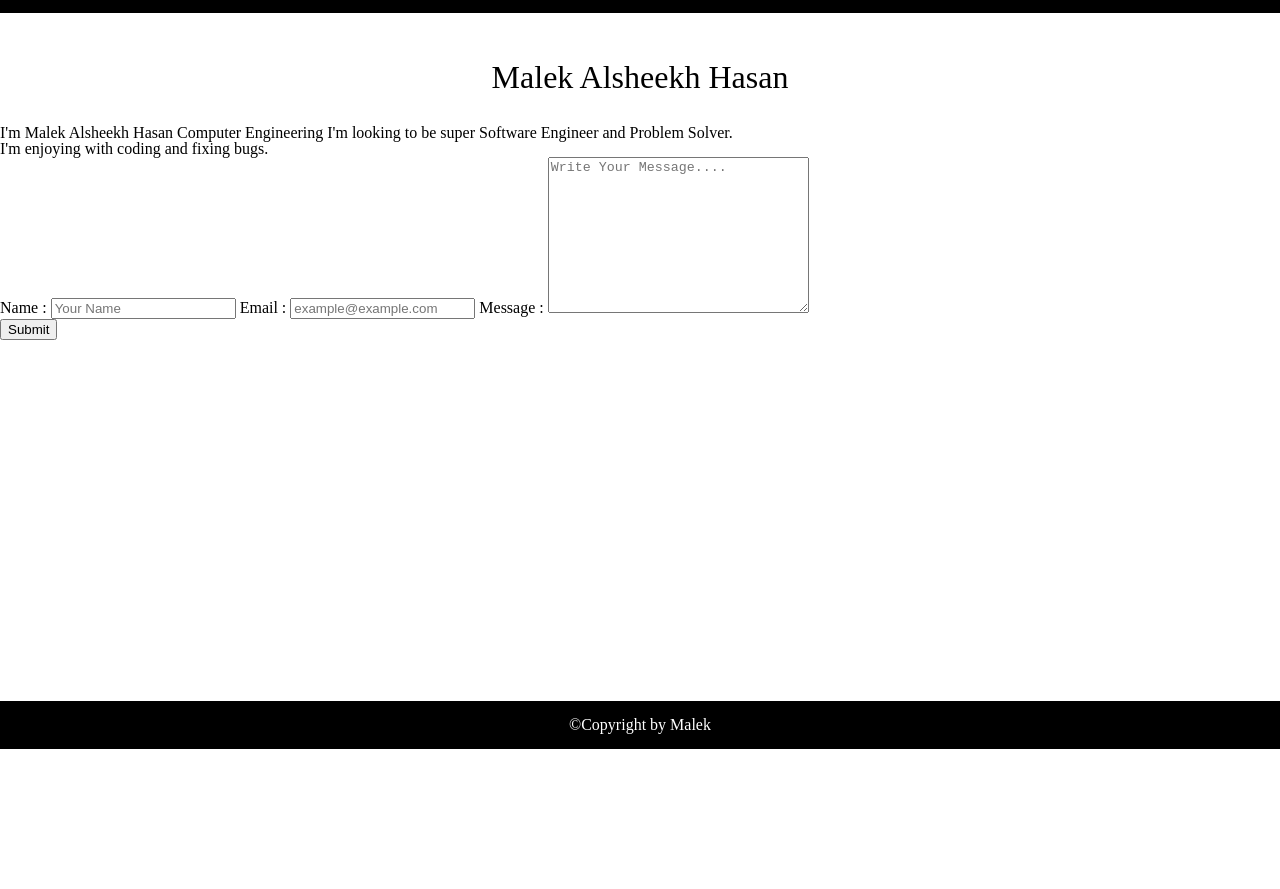
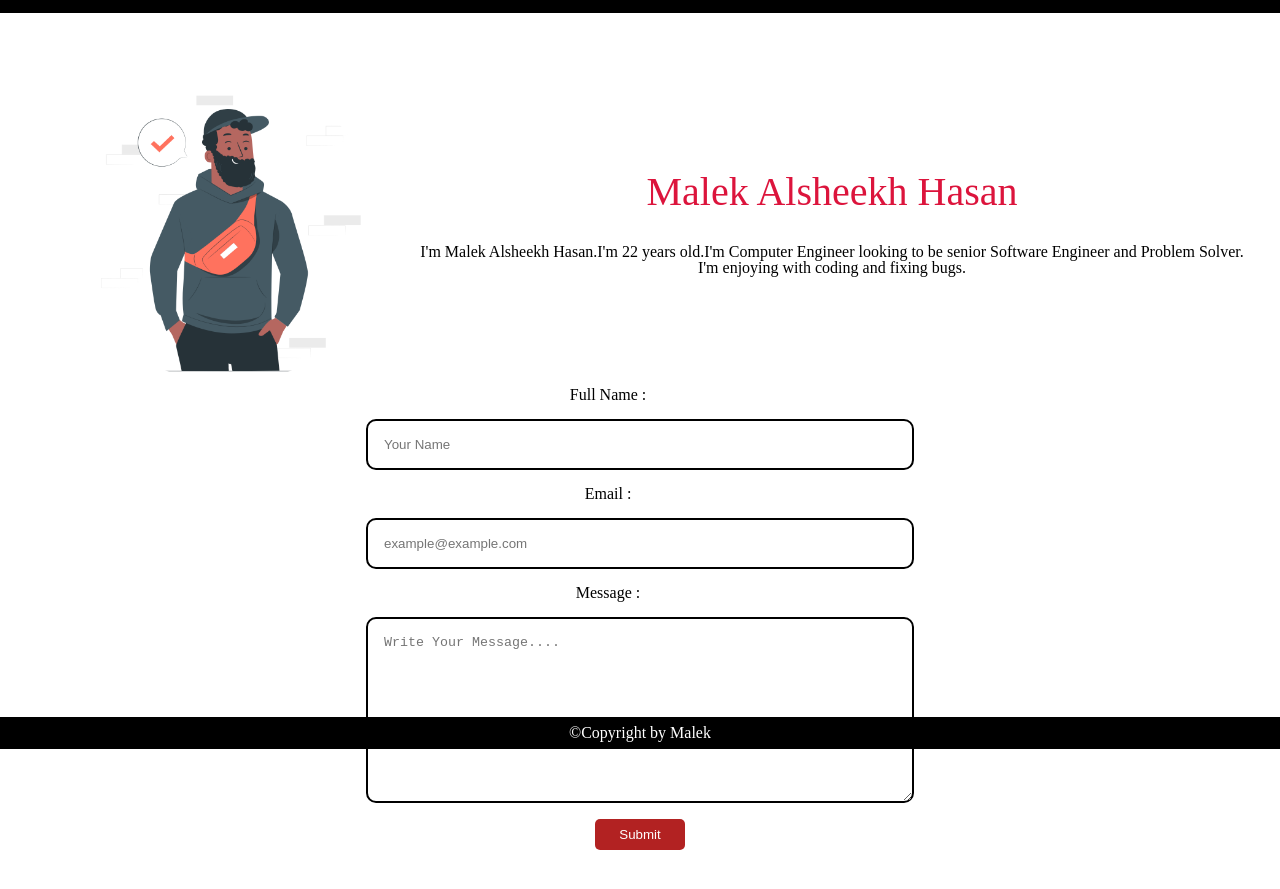
Before and after one commit to MalekHasan/todo-project, a plain HTML site: page about.html in a window 1280 px wide. Shown: the part 51-940 px from the top of the page. Before the commit the page ends 800 px from the top, so only its background shows below. Drawn offline with Linux system fonts and the light colour scheme.

Commit message:
complete styling todo website part 2

```diff
--- a/about.html
+++ b/about.html
@@ -12,34 +12,39 @@
 
 <body>
   <header>
-    <a class="logo" href="">
+    <a class="logo" href="index.html">
       <img src="img/My-logo.jpg" alt="">
     <h1>ToDo</h1>
     </a>
     <nav>
       <ul>
-        <li><a href="#">Home</a></li>
+        <li><a href="index.html">Home</a></li>
         <li><a href="about.html">About us</a></li>
       </ul>
     </nav>
   </header>
   <main>
-    <section>
-      <h2>Malek Alsheekh Hasan</h2>
-      <p>I'm Malek Alsheekh Hasan Computer Engineering I'm looking to be super Software
-        Engineer and Problem Solver. <br>
-        I'm enjoying with coding and fixing bugs.</p>
+    <section class="profile">
+      <div class="profile-img">
+        <img src="img/Waist bag-pana.png" alt="">
+      </div>
+  <div class="personal-data">
+    <h2 class="name">Malek Alsheekh Hasan</h2>
+    <p>I'm Malek Alsheekh Hasan.I'm 22 years old.I'm Computer Engineer looking to be senior Software
+      Engineer and Problem Solver. <br>
+      I'm enjoying with coding and fixing bugs.</p>
+  </div>
     </section>
     <section>
       <form action="">
-        <label for="">Name :</label>
+        <label for="">Full Name :</label>
         <input type="text" placeholder="Your Name">
         <label for="">Email :</label>
         <input type="text" placeholder="example@example.com">
         <label for="">Message :</label>
         <textarea name="Message" id="" cols="30" rows="10" placeholder="Write Your Message...."></textarea>
+        <button type="submit">Submit</button>
       </form>
-      <button type="submit">Submit</button>
     </section>
   </main>
   <footer>
--- a/css/style.css
+++ b/css/style.css
@@ -45,10 +45,28 @@ main {
   margin-top: 1rem;
   width: 100%;
 }
+.profile{
+  display: flex;
+  justify-content: center;
+  align-items: center;
+  text-align: center;
+}
+.profile .profile-img{
+  width:30vw;
+}
+.profile-img img{
+  width: 80%;
+  border-radius: 50%;
+  margin-top: 3rem;
+}
 h2 {
   text-align: center;
   font-size: 2rem;
   padding: 2rem 0;
+}
+.name{
+  color: crimson;
+  font-size: 2.5rem;
 }
 table {
   margin: auto;
@@ -72,6 +90,34 @@ table td div {
 .bg-green {
   background-color: green;
 }
+
+section form{
+  display: flex;
+  flex-direction: column;
+  justify-content: center;
+  align-items: center;
+  flex-wrap: wrap;
+  margin-bottom:4rem ;
+}
+form label{
+  margin-right: 4rem;
+
+}
+form input,textarea{
+  width: 40vw;
+  margin: 1rem 0;
+  border: 2px solid black;
+  padding: 1rem;
+  border-radius: 10px;
+}
+button{
+  padding: 0.5rem 1.5rem;
+  background-color: firebrick;
+  border: none;
+  border-radius: 5px;
+  color: white;
+  cursor: pointer;
+}
 /* ending style with main section */
 
 /* starting style with footer section */
@@ -81,7 +127,7 @@ footer {
   left: 0;
   right: 0;
   text-align: center;
-  padding: 1rem;
+  padding: 0.5rem;
   color: #fff;
   background-color: black;
 }
```
Also changed, not shown: img/Waist bag-pana.png (added).
